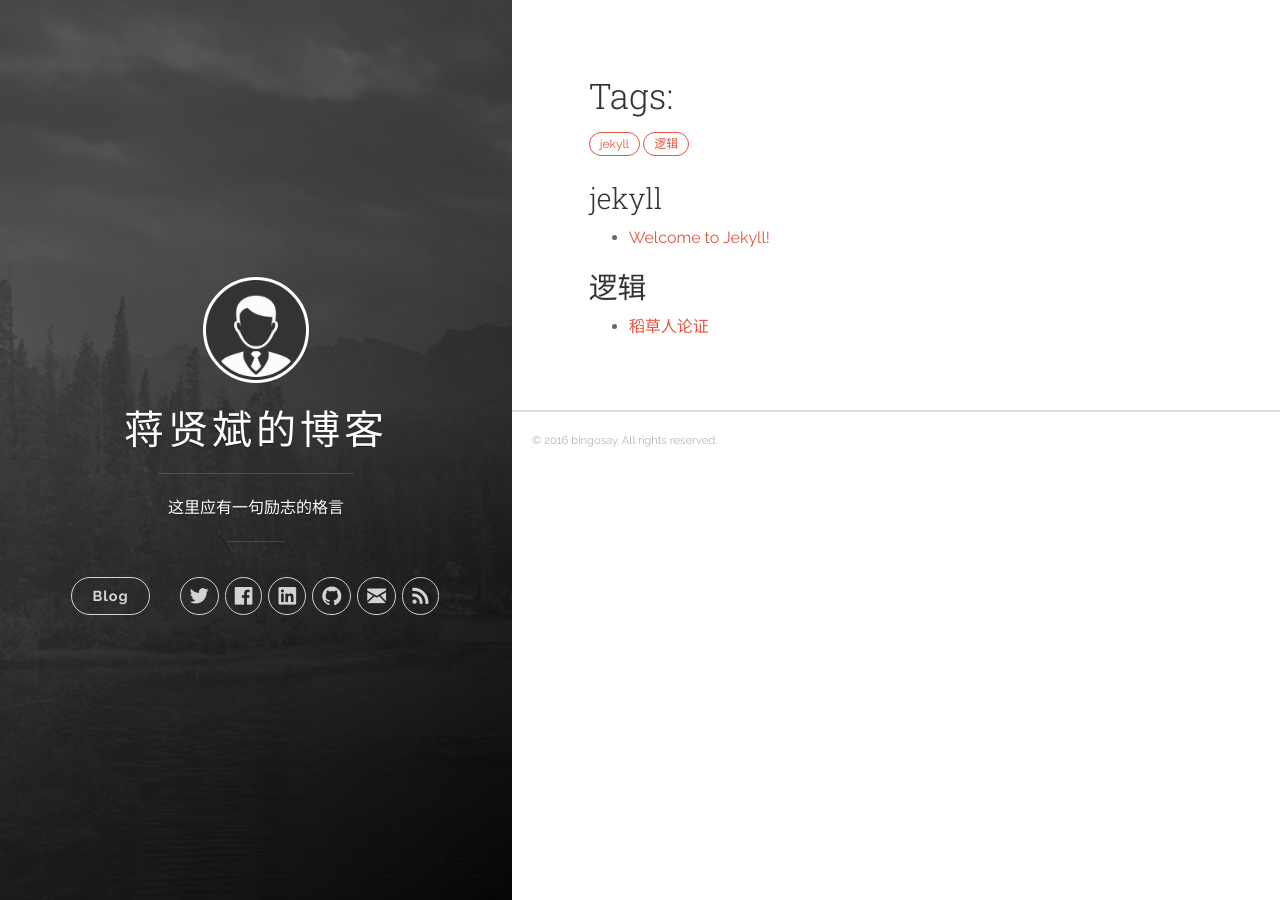
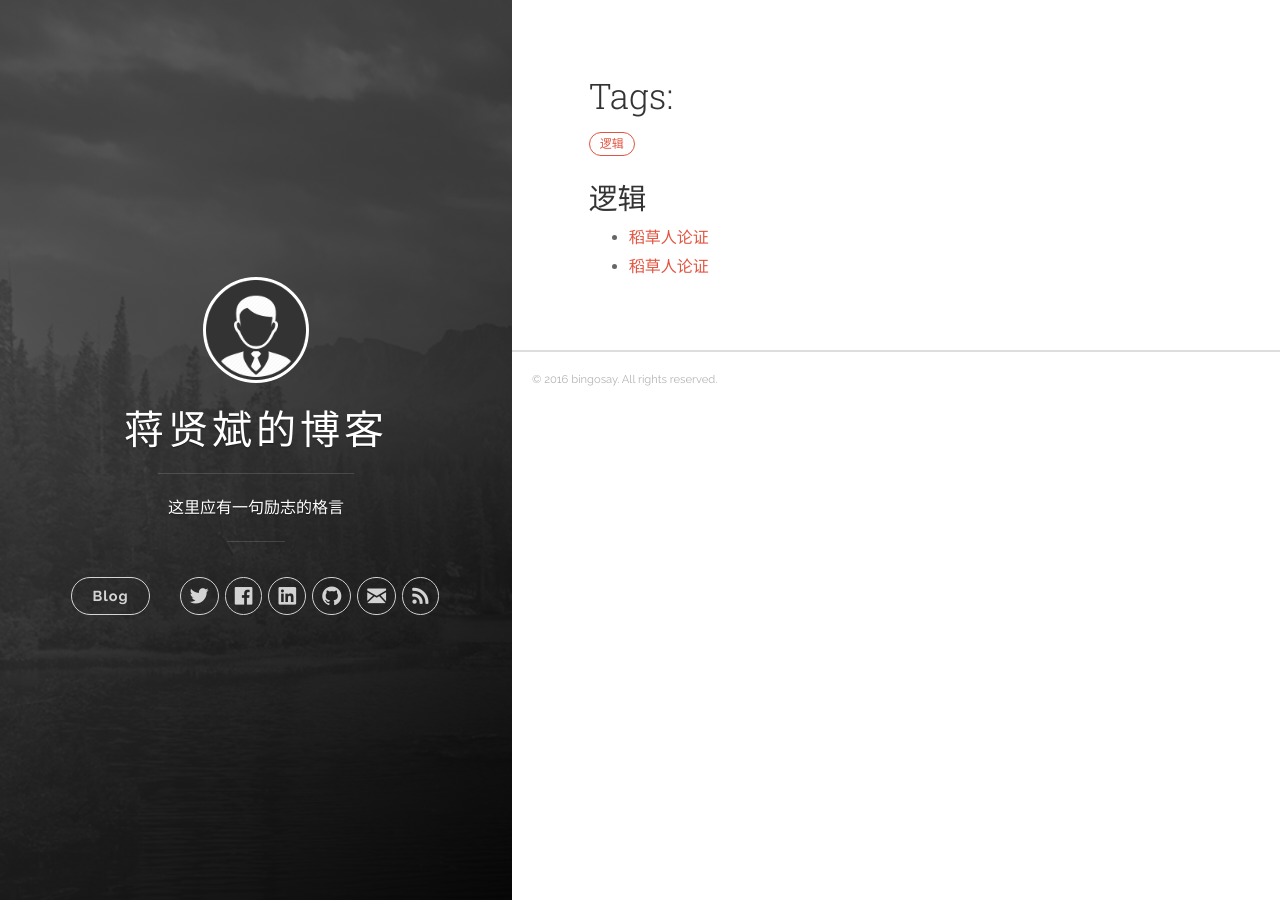
Before and after one commit to bing0say/bing0say.github.io, a Jekyll site: the page built from tags.md, in a window 1280 px wide. Built offline with Jekyll 4.4.1, drawn with Linux system fonts in a browser that asks for light colours; nearby versions of some CDN libraries; some of the changed lines change nothing that is shown.

Commit message:
change something

````diff
--- a/_posts/2016-01-08-welcome-to-jekyll.markdown
+++ b/_posts/2016-01-08-welcome-to-jekyll.markdown
@@ -1,25 +1,40 @@
 ---
-title:  "Welcome to Jekyll!"
-date:   2016-01-08 15:04:23
-categories: [jekyll]
-tags: [jekyll]
+title:  "稻草人论证"
+date:   2016-05-17 19:53:23
+categories: [乱想]
+tags: [逻辑]
 ---
-You’ll find this post in your `_posts` directory. Go ahead and edit it and re-build the site to see your changes. You can rebuild the site in many different ways, but the most common way is to run `jekyll serve --watch`, which launches a web server and auto-regenerates your site when a file is updated.
+![  | center | 650x0 ](http://o7bfgqeyt.bkt.clouddn.com/blog001QQ%E6%88%AA%E5%9B%BE20160513140207.jpg)
 
-To add new posts, simply add a file in the `_posts` directory that follows the convention `YYYY-MM-DD-name-of-post.ext` and includes the necessary front matter. Take a look at the source for this post to get an idea about how it works.
+我在跟朋友讨论问题的时候，发现他们试图用诡异的逻辑来说服我，通常这种推理结构又是不容易察觉的，稍不小心你就陷入他们的**逻辑谬论**。
 
-Jekyll also offers powerful support for code snippets:
+当我们谈论**逻辑谬论**，就不得不说到最常见的一种——**稻草人论证**：
+> 稻草人（straw man）论证是曲解对方的论点，针对曲解后的论点（替身稻草人）攻击，再宣称已推翻对方论点的论证方式，是一种非形式谬误。 --[ 维基百科 ](https://zh.wikipedia.org/wiki/%E7%A8%BB%E8%8D%89%E4%BA%BA%E8%AB%96%E8%AD%89)
 
-``` ruby
-def print_hi(name)
-  puts "Hi, #{name}"
-end
-print_hi('Tom')
-#=> prints 'Hi, Tom' to STDOUT.
-```
 
-Check out the [Jekyll docs][jekyll] for more info on how to get the most out of Jekyll. File all bugs/feature requests at [Jekyll’s GitHub repo][jekyll-gh]. If you have questions, you can ask them on [Jekyll’s dedicated Help repository][jekyll-help].
+用**稻草人论证**的人只是向前方射出了一支箭，围绕着箭画出一个靶子，并宣称自己射中了靶心。他们只是打败了自己心中的假想敌而已。
 
-[jekyll]:      http://jekyllrb.com
-[jekyll-gh]:   https://github.com/jekyll/jekyll
-[jekyll-help]: https://github.com/jekyll/jekyll-help
+遇到**稻草人论证**挺让人抓狂的，并且这种论证在你身边就能经常看到。
+> 不转不是中国人
+
+你在网上看到一篇文章（这种文章很愚蠢），末尾写到「不转不是中国人」。文章内容通常党性十足，十分爱国，你看了之后居然还不转，那你就是不爱党，不爱国，不是中国人。你被置于人民的对立面，这时候怎么办？转了，你就是傻逼，不转，你就不是中国人。（真的很难抉择，我会选择我不是中国人XD）
+
+这里就利用了**稻草人攻击**，这文章如此爱国，你不转就是不爱国。
+
+>A：同性恋是正当的，且一点都不可耻。
+>B：你去跟你爸妈、学校、公司公开说同性恋是正当的呀！不敢说的话你敢说同性恋是正当的吗？
+
+这个例子似乎跟**稻草人**没有联系，仔细想想，「正当」和「敢公开宣扬」有必然关系吗？B显然是曲解了A的意思，用曲解后的观点来攻击A。
+
+
+>雷洋妻子表态“不考虑丈夫是否嫖了娼，只在意警方执法是否有问题。”
+>
+>C：“原来雷洋妻子不在乎他嫖娼，早说嘛，带家里来的话就不会发生后来的事。”
+
+不用怀疑，上面的言论是真实的存在于微博上。C也犯了**稻草人论证**的错，雷洋妻子表示**不考虑**丈夫是否嫖了娼，而A曲解成了**不在乎**丈夫嫖娼。
+
+类似于**稻草人攻击**的例子很多，在大V的撕逼中尤为常见，有兴趣的可以去搜搜看。
+
+如何避免这种沟通交流的**稻草人**怪圈？
+
+你可以试着重新更清楚的表达一遍你的观点，并提出对方在哪个地方扭曲误解了你的意思。但，通常傻逼是异常执著且坚定的按照他们的理解认为你就是错的。这时候，拉黑他们是对自己时间的尊重。
````
